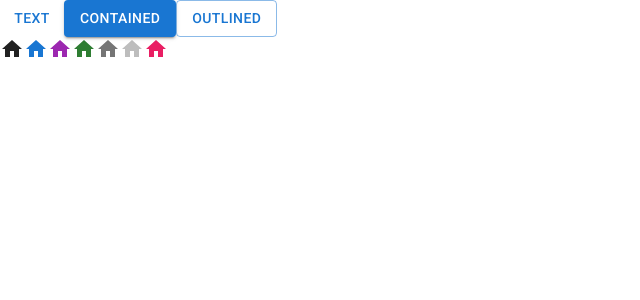
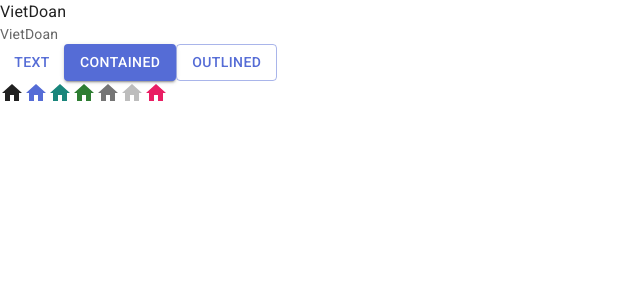
Before and after one commit to Gressi-177/trello-web, a React (Vite) app: page / in a window 1280 px wide. Shown: the top 300 px of the page, without its empty margins (0-640 px from the left). Built offline with nearby package versions, Linux system fonts and the light colour scheme.

Commit message:
customize theming

```diff
--- a/src/App.jsx
+++ b/src/App.jsx
@@ -1,5 +1,6 @@
-import { Button } from '@mui/material'
+import Button from '@mui/material/Button'
 import SvgIcon from '@mui/material/SvgIcon'
+import Typography from '@mui/material/Typography'
 import { pink } from '@mui/material/colors'
 
 function HomeIcon(props) {
@@ -13,6 +14,10 @@
 function App() {
   return (
     <>
+      <div>VietDoan</div>
+      <Typography variant='body2' color='text.secondary'>
+        VietDoan
+      </Typography>
       <Button variant='text'>Text</Button>
       <Button variant='contained'>Contained</Button>
       <Button variant='outlined'>Outlined</Button>
--- a/src/main.jsx
+++ b/src/main.jsx
@@ -1,11 +1,15 @@
 import CssBaseline from '@mui/material/CssBaseline'
+import { ThemeProvider } from '@mui/material/styles'
 import React from 'react'
 import ReactDOM from 'react-dom/client'
 import App from './App.jsx'
+import theme from './theme'
 
 ReactDOM.createRoot(document.getElementById('root')).render(
   <React.StrictMode>
-    <CssBaseline />
-    <App />
+    <ThemeProvider theme={theme}>
+      <CssBaseline />
+      <App />
+    </ThemeProvider>
   </React.StrictMode>
 )
--- /dev/null
+++ b/src/theme.js
@@ -0,0 +1,19 @@
+import { red } from '@mui/material/colors/'
+import { createTheme } from '@mui/material/styles'
+
+// Create a theme instance.
+const theme = createTheme({
+  palette: {
+    primary: {
+      main: '#556cd6'
+    },
+    secondary: {
+      main: '#19857b'
+    },
+    error: {
+      main: red.A400
+    }
+  }
+})
+
+export default theme
```
